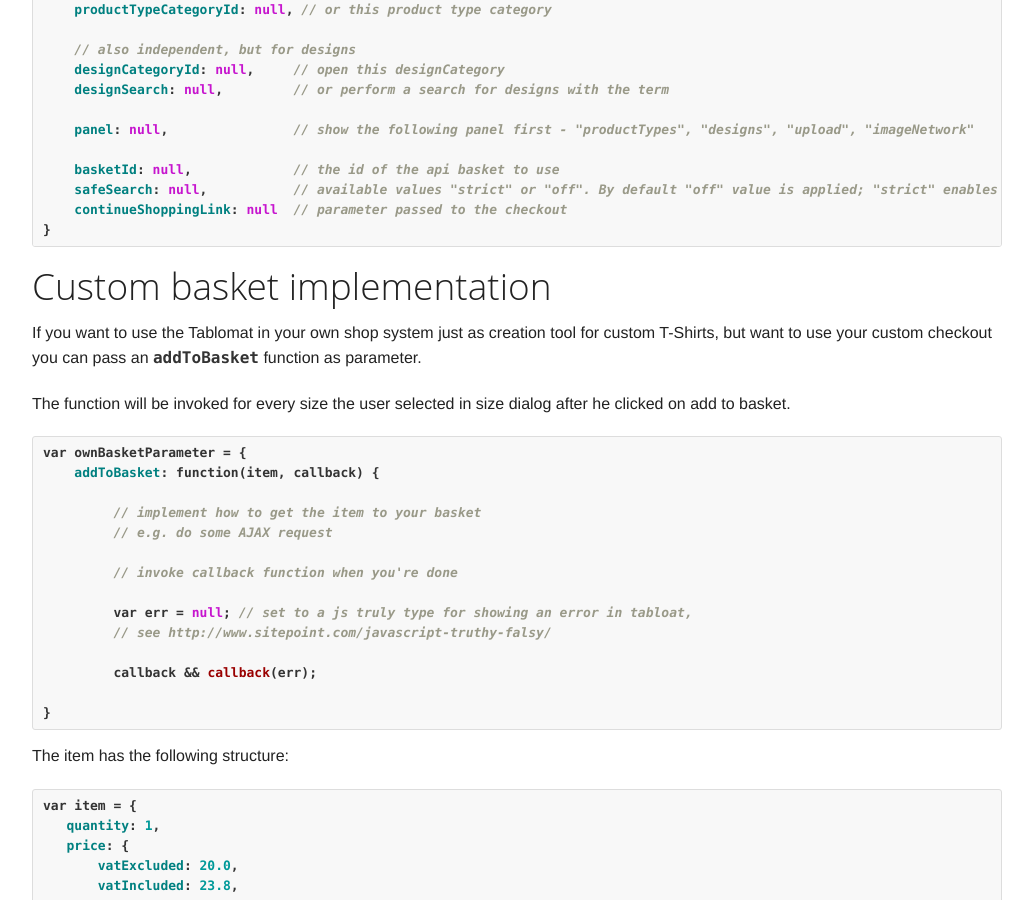
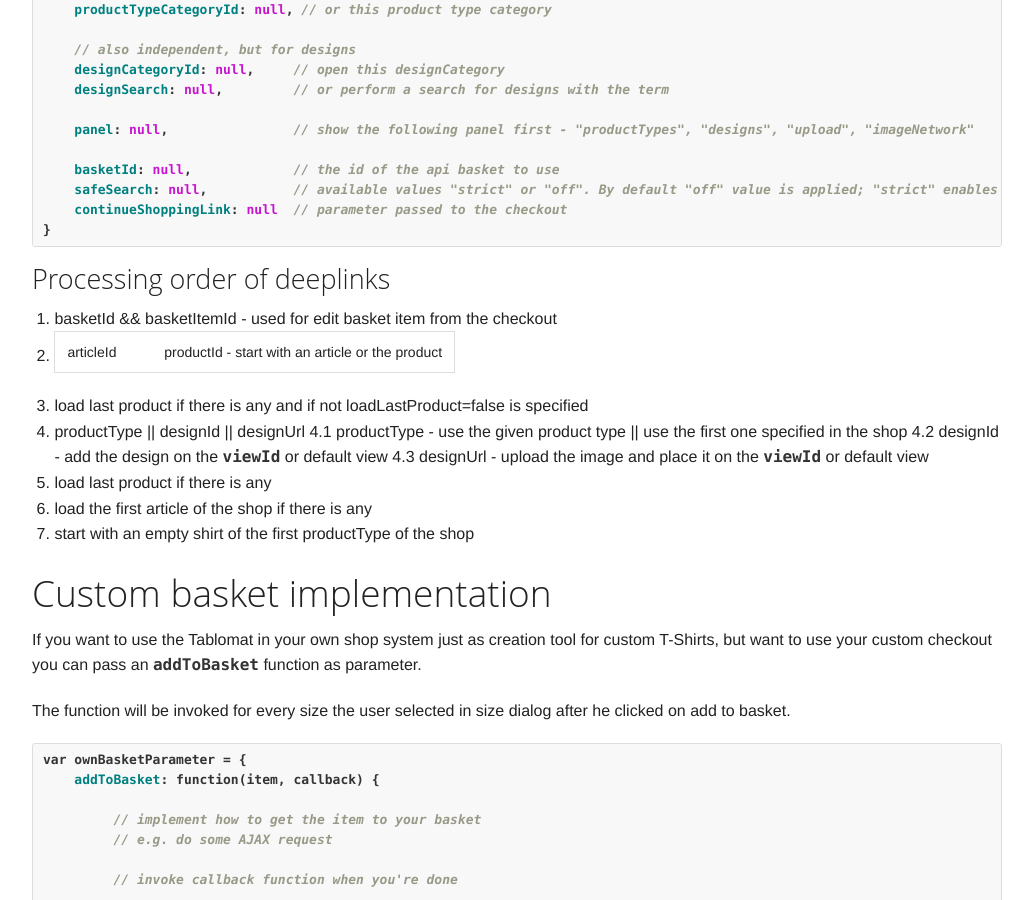
Before and after one commit to spreadshirt/apps, a Jekyll site: the page built from tablomat.md, in a window 1280 px wide and 900 px high, scrolled down 2292 px. Shown: the whole window, without its empty margins (123-1156 px from the left). Built offline with Jekyll 4.4.1, drawn with Linux system fonts in a browser that asks for light colours; Markdown is read by kramdown in place of the engine named in the settings.

Commit message:
added processing order of deeplinks to documentation

````diff
--- a/tablomat.md
+++ b/tablomat.md
@@ -129,6 +129,19 @@ var possibleParameter = {
     continueShoppingLink: null  // parameter passed to the checkout
 }
 ```
+
+### Processing order of deeplinks
+
+1. basketId && basketItemId - used for edit basket item from the checkout
+2. articleId || productId - start with an article or the product
+3. load last product if there is any and if not loadLastProduct=false is specified
+4. productType || designId || designUrl
+    4.1 productType - use the given product type || use the first one specified in the shop
+    4.2 designId - add the design on the `viewId` or default view
+    4.3 designUrl - upload the image and place it on the `viewId` or default view
+5. load last product if there is any
+6. load the first article of the shop if there is any
+7. start with an empty shirt of the first productType of the shop
 
 Custom basket implementation
 ---
````
